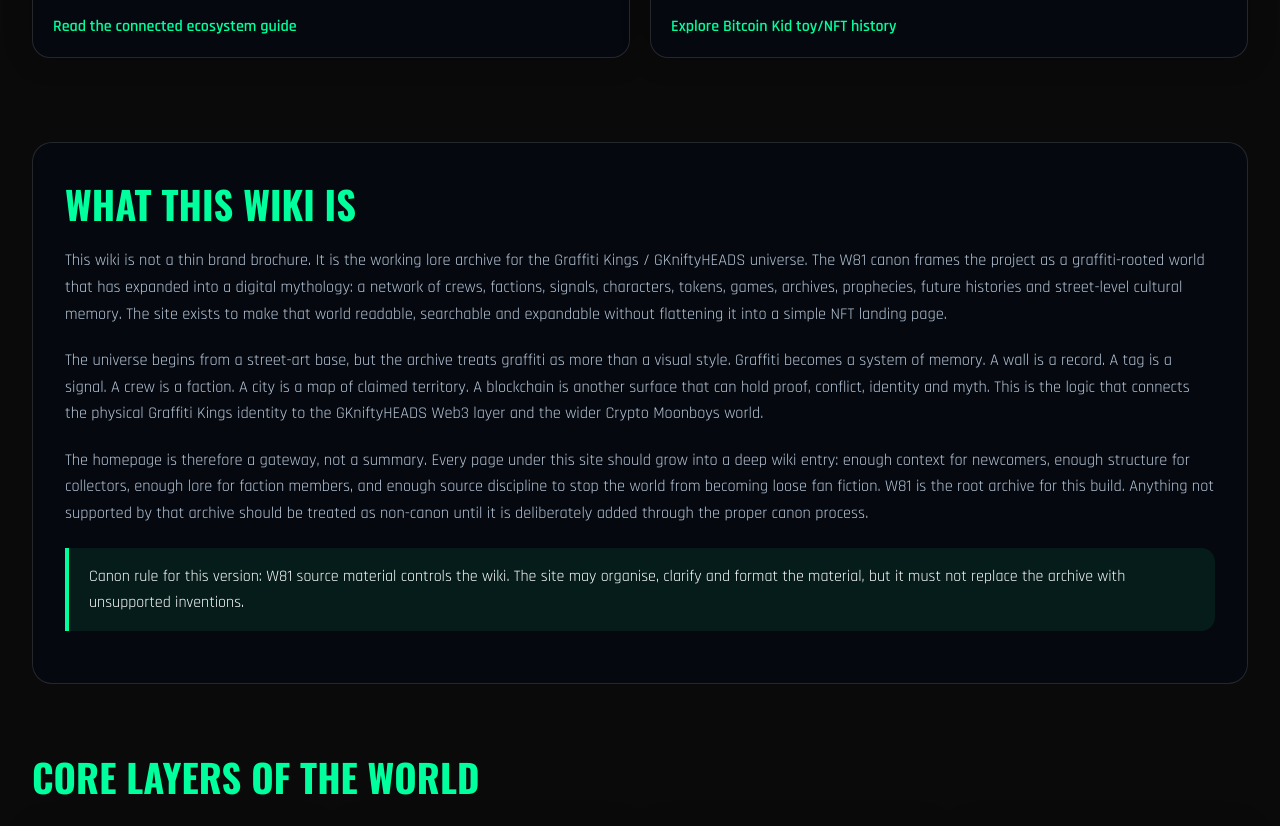
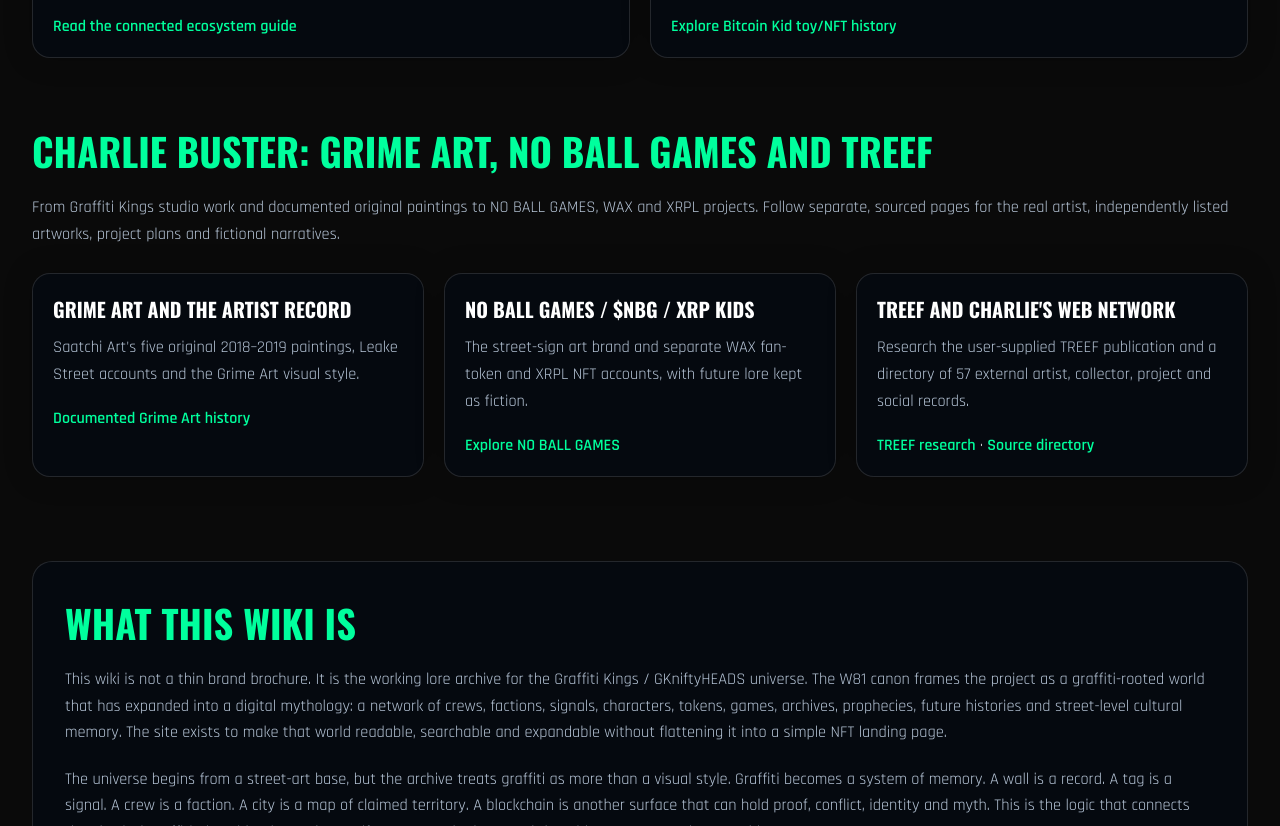
Before and after one commit to graffiti-kings/graffiti-kings, a plain HTML site: page index.html in a window 1280 px wide. Shown: the part 2199-3025 px from the top of the page. Drawn offline with nearby package versions, Linux system fonts and the light colour scheme.

Commit message:
Link index.html to sourced Charlie Buster, Grime Art and NBG/TREEF archive

```diff
--- a/index.html
+++ b/index.html
@@ -233,6 +233,8 @@
 
       <section class="home-section" id="connected-moonboys-world"><h2 class="home-section-title">Crypto Moonboys, GKniftyHEADS and GraffPUNKS — connected worlds</h2><p>The modern <a href="https://cryptomoonboys.com/" target="_blank" rel="noopener noreferrer">Crypto Moonboys site</a> presents a creator universe built on Graffiti Kings' street-art foundations. GKniftyHEADS carries the identity and collection history, GraffPUNKS the radio and publishing signal, and Crypto Moonboys the connected character and creator worlds.</p><div class="home-grid"><article class="home-card"><h3>Current project network</h3><p>Explore verified official sources, creator routes, 1/1 licensing boundaries, radio, SWARMSY and game participation without confusing them with the Year 3008 fiction.</p><a href="pages/crypto-moonboys-gkniftyheads-network.html">Read the connected ecosystem guide</a></article><article class="home-card"><h3>Bitcoin Kid × Invasion Toys</h3><p>Read the external toy publisher's NFT-to-vinyl announcements, proposed WAX mint, collectible plans and the difference between an announcement and delivered artwork.</p><a href="pages/bitcoin-kid-invasion-toys-archive.html">Explore Bitcoin Kid toy/NFT history</a></article></div></section>
 
+      <section class="home-section" id="charlie-buster-linked-projects"><h2 class="home-section-title">Charlie Buster: Grime Art, NO BALL GAMES and TREEF</h2><p>From Graffiti Kings studio work and documented original paintings to NO BALL GAMES, WAX and XRPL projects. Follow separate, sourced pages for the real artist, independently listed artworks, project plans and fictional narratives.</p><div class="home-grid"><article class="home-card"><h3>Grime Art and the artist record</h3><p>Saatchi Art's five original 2018–2019 paintings, Leake Street accounts and the Grime Art visual style.</p><a href="pages/charlie-buster-grime-art-history.html">Documented Grime Art history</a></article><article class="home-card"><h3>NO BALL GAMES / $NBG / XRP KIDs</h3><p>The street-sign art brand and separate WAX fan-token and XRPL NFT accounts, with future lore kept as fiction.</p><a href="pages/charlie-buster-no-ball-games-nbg.html">Explore NO BALL GAMES</a></article><article class="home-card"><h3>TREEF and Charlie's web network</h3><p>Research the user-supplied TREEF publication and a directory of 57 external artist, collector, project and social records.</p><a href="pages/charlie-buster-treef-project.html">TREEF research</a> · <a href="pages/charlie-buster-source-network.html">Source directory</a></article></div></section>
+
       <section class="home-section">
         <div class="home-longform">
           <h2 class="home-section-title">What This Wiki Is</h2>
```
